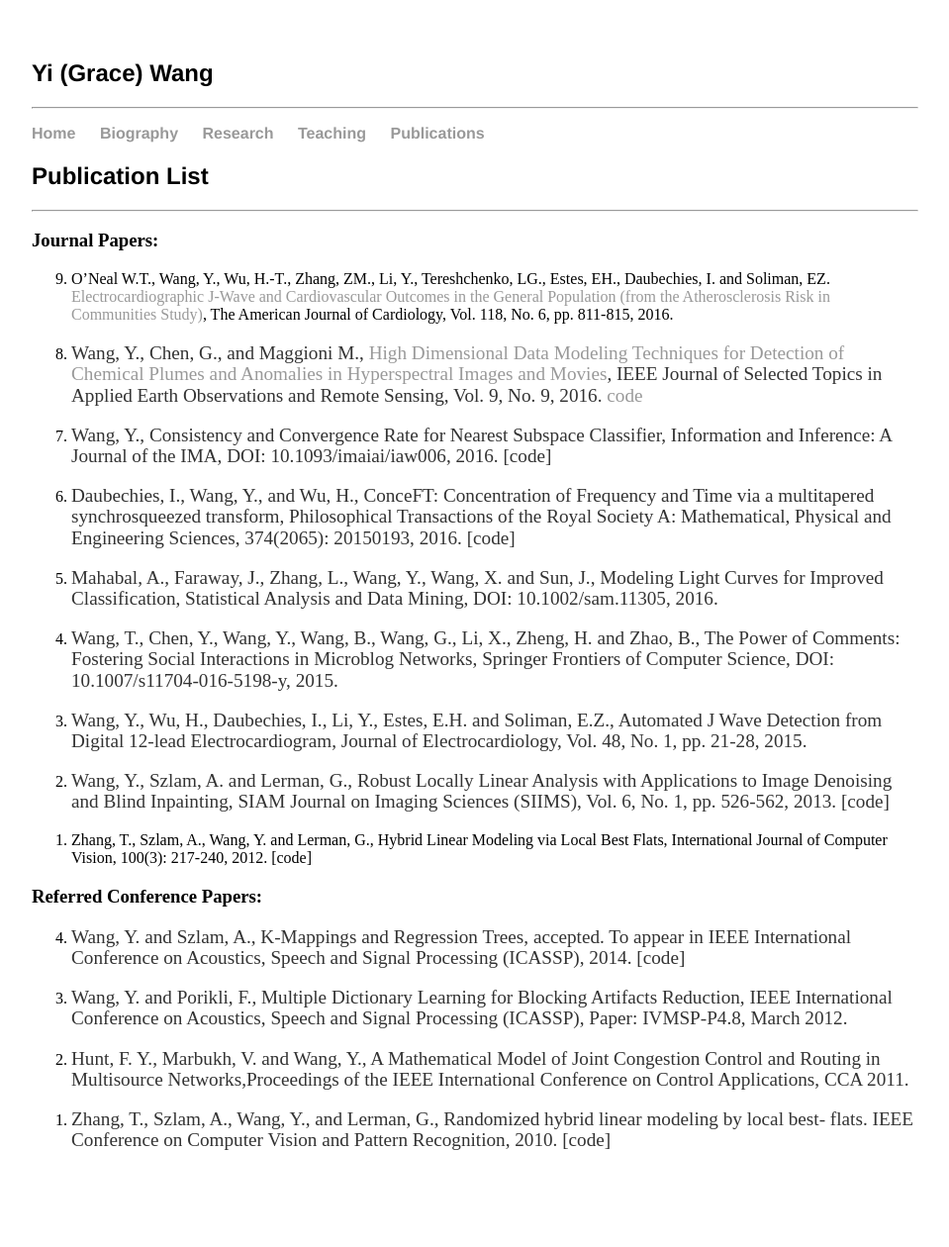
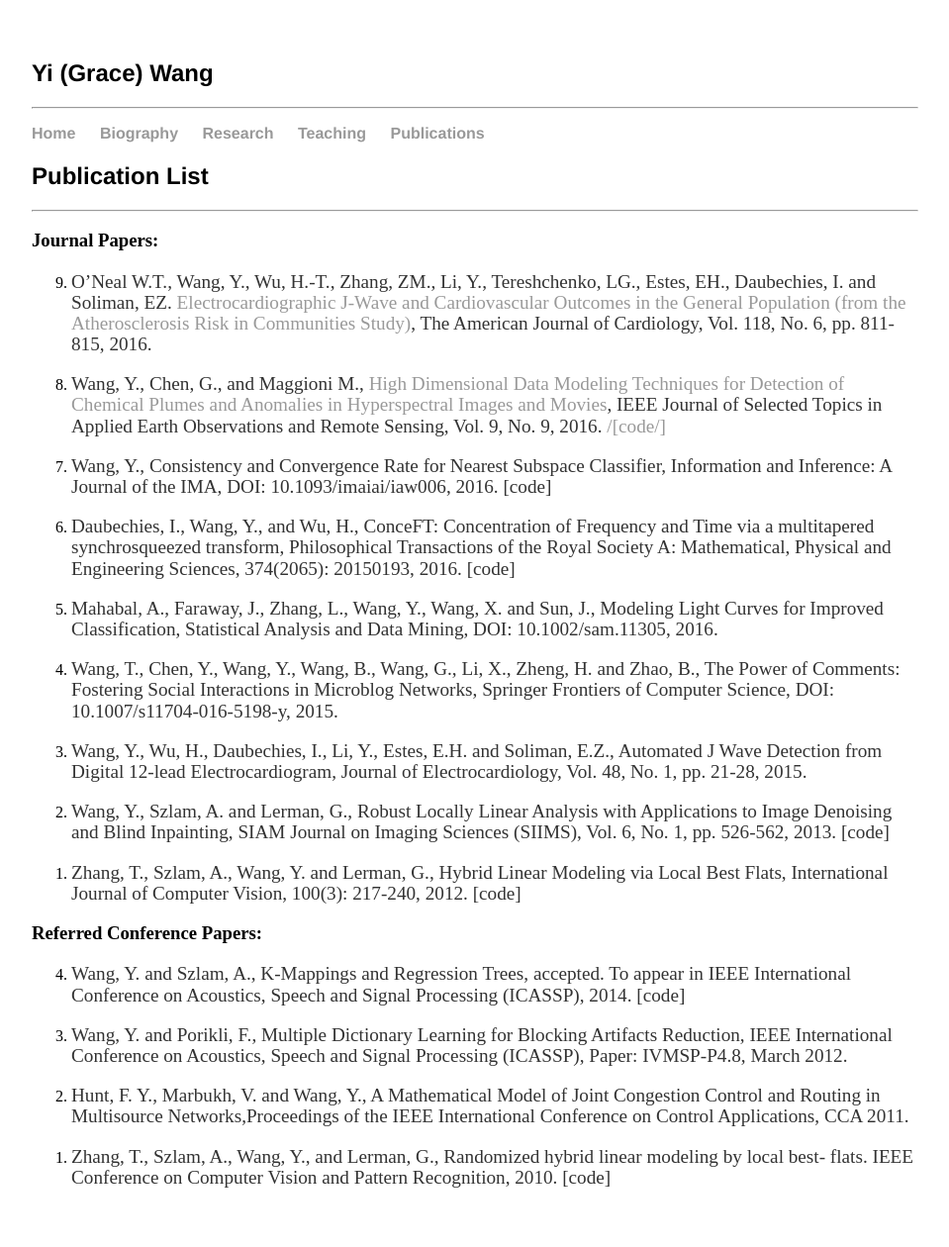
Before and after one commit to mathGrace/mathGrace.github.io, a Jekyll site: the page built from publications.md, in a window 1280 px wide. Shown: the whole page at 99% size, without its empty margins (160-1119 px from the left). Built offline with Jekyll 4.4.1, drawn with Linux system fonts in a browser that asks for light colours; before the commit the page ends 1222 px from its top, so only the background shows below that.

```diff
--- a/publications.md
+++ b/publications.md
@@ -8,7 +8,8 @@ title: "publication list"
 ### Journal Papers:
 
 0. O’Neal W.T., Wang, Y., Wu, H.-T., Zhang, ZM., Li, Y., Tereshchenko, LG., Estes, EH., Daubechies, I. and Soliman, EZ. [Electrocardiographic J-Wave and Cardiovascular Outcomes in the General Population (from the Atherosclerosis Risk in Communities Study)](https://www.ncbi.nlm.nih.gov/pmc/articles/PMC5021615/), The American Journal of Cardiology, Vol. 118, No. 6, pp. 811-815, 2016.
-0. Wang, Y., Chen, G., and Maggioni M., [High Dimensional Data Modeling Techniques for Detection of Chemical Plumes and Anomalies in Hyperspectral Images and Movies](https://ieeexplore.ieee.org/document/7470597/), IEEE Journal of Selected Topics in Applied Earth Observations and Remote Sensing, Vol. 9, No. 9, 2016. [code](/codes/chemDtct.zip)
+
+0. Wang, Y., Chen, G., and Maggioni M., [High Dimensional Data Modeling Techniques for Detection of Chemical Plumes and Anomalies in Hyperspectral Images and Movies](https://ieeexplore.ieee.org/document/7470597/), IEEE Journal of Selected Topics in Applied Earth Observations and Remote Sensing, Vol. 9, No. 9, 2016. [/[code/]](/codes/chemDtct.zip)
 
 0. Wang, Y., Consistency and Convergence Rate for Nearest Subspace Classifier, Information and Inference:  A Journal of the IMA, DOI: 10.1093/imaiai/iaw006, 2016. [code]
 
```
